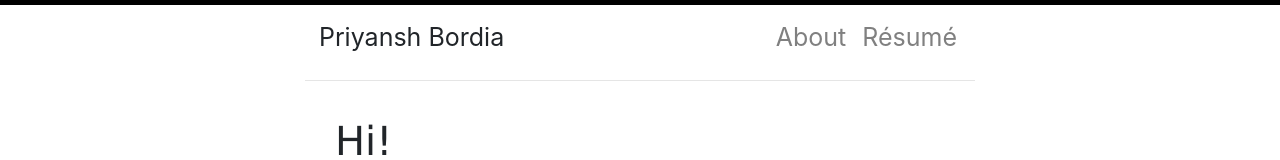
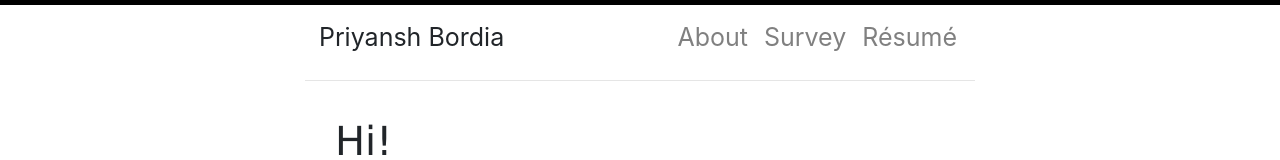
Before and after one commit to PriyanshBordia/PriyanshBordia.github.io, a plain HTML site: page index.html in a window 1280 px wide. Shown: the top 160 px of the page. Drawn offline with nearby package versions, Linux system fonts and the light colour scheme.

Commit message:
Update index.html

```diff
--- a/index.html
+++ b/index.html
@@ -26,7 +26,7 @@
                 Priyansh Bordia
                 <a href = "https://drive.google.com/file/d/1818joLU4YJ4OofM1ZnkG4cYFgZOX0Rog/view" class="mr-1 ml-2" target = "_blank">Résumé</a>
                 <!-- <a href = "blogs.html" class="mr-2 ml-2"  target = "_blank">Blog</a> -->
-                <!-- <a href = "" class="mr-2 ml-2"  target = "_blank">Blog</a> -->
+                <a href = "https://docs.google.com/forms/d/e/1FAIpQLScJIfKlRrjOjtpdyLfEtQO10mp8F2AMufREJsUlohKHaSZbVg/viewform?embedded=true&pli=1" class="mr-2 ml-2"  target = "_blank">Survey</a>
                 <a href = "about.html" class="mr-2 ml-2"  target = "_blank">About</a>
             </div>
 
```
